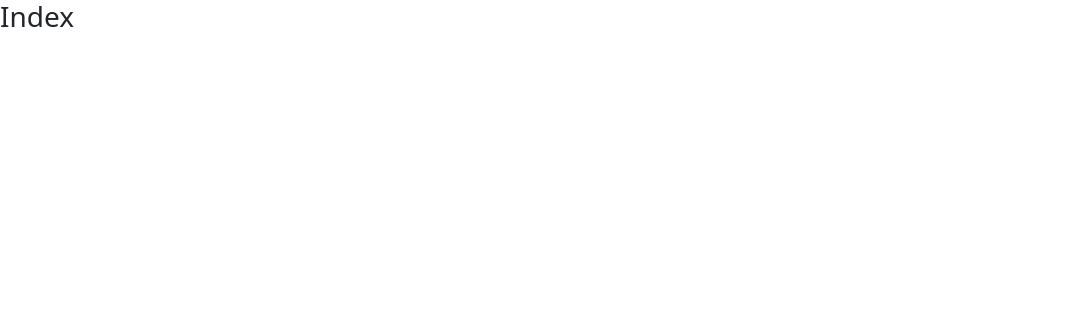
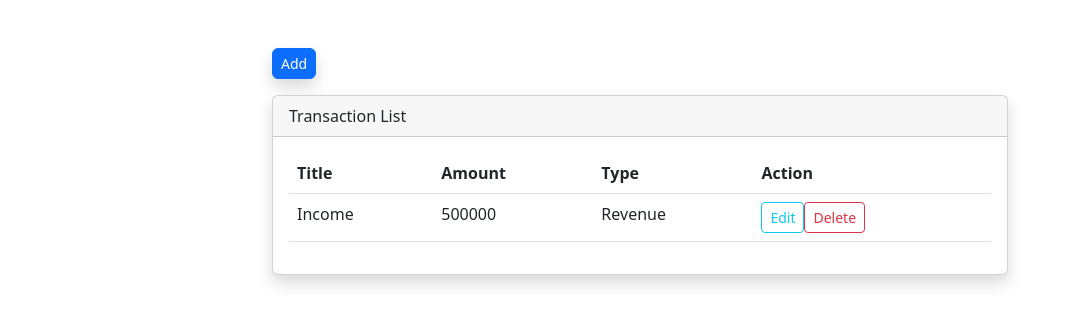
Before and after one commit to itsluthfi/rest-api-vue3, a Vue app: page / in a window 1280 px wide. Shown: the top 324 px of the page, without its empty margins (0-1071 px from the left). Built offline with nearby package versions, Linux system fonts and the light colour scheme.

Commit message:
feat: slicing transaction index page

```diff
--- a/src/views/transaction/Index.vue
+++ b/src/views/transaction/Index.vue
@@ -1,5 +1,48 @@
 <template>
-  <h3>Index</h3>
+  <div class="container my-5">
+    <div class="row justify-content-center">
+      <div class="col-8">
+        <router-link
+          :to="{ name: 'transaction.create' }"
+          class="btn btn-primary btn-sm rounded shadow mb-3"
+          >Add</router-link
+        >
+
+        <div class="card rounded shadow">
+          <div class="card-header">Transaction List</div>
+          <div class="card-body">
+            <table class="table">
+              <thead>
+                <tr>
+                  <th>Title</th>
+                  <th>Amount</th>
+                  <th>Type</th>
+                  <th>Action</th>
+                </tr>
+              </thead>
+              <tbody>
+                <tr>
+                  <td>Income</td>
+                  <td>500000</td>
+                  <td>Revenue</td>
+                  <td>
+                    <router-link
+                      :to="{ name: 'transaction.edit', params: { id: 1 } }"
+                      class="btn btn-sm btn-outline-info"
+                      >Edit</router-link
+                    >
+                    <button class="btn btn-sm btn-outline-danger">
+                      Delete
+                    </button>
+                  </td>
+                </tr>
+              </tbody>
+            </table>
+          </div>
+        </div>
+      </div>
+    </div>
+  </div>
 </template>
 
 <script>
```
